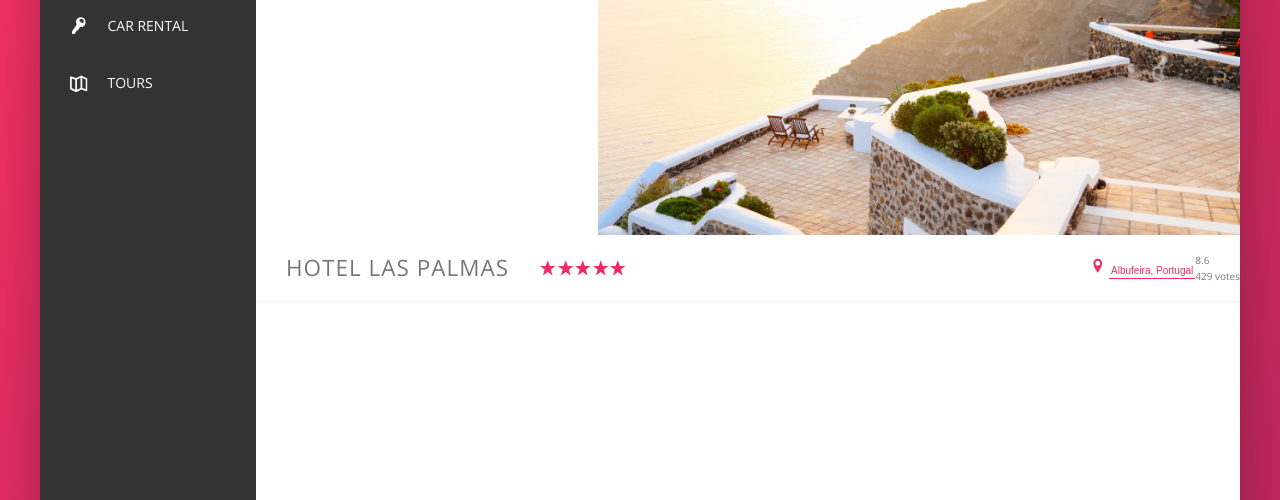
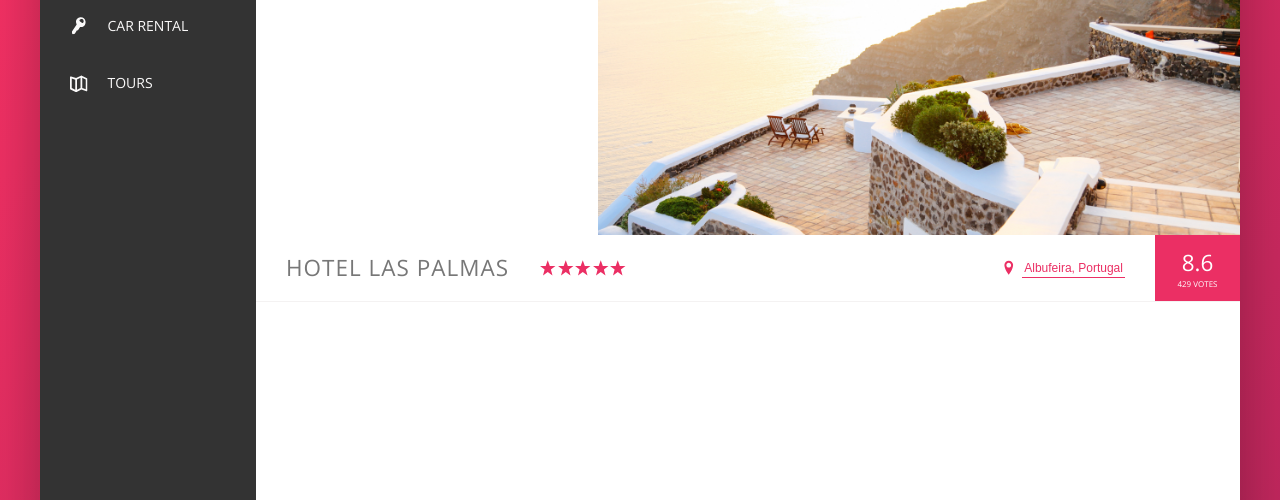
Before and after one commit to BradleyMurrell/Trillo, a website: page index.html in a window 1280 px wide. Shown: the part 300-800 px from the top of the page. Drawn offline with nearby package versions, Linux system fonts and the light colour scheme.

Commit message:
Style hotel overview content

```diff
--- a/sass/_components.scss
+++ b/sass/_components.scss
@@ -234,19 +234,37 @@
     }
 
     &__location {
+        font-size: 1.2rem;
+        display: flex;
+        vertical-align: center;
+    }
 
+    &__icon-location {
+        margin-right: .5rem;
     }
 
     &__rating {
+        background-color: var(--color-primary);
+        color: #fff;
+        margin-left: 3rem;
+        padding: 0 2.25rem;
+        align-self: stretch;
 
+        display: flex;
+        flex-direction: column;
+        align-items: center;
+        justify-content: center;
     }
 
     &__rating-average {
-
+        font-size: 2.25rem;
+        font-weight: 300;
+        margin-bottom: -3px;
     }
 
     &__rating-count {
-
+        font-size: .8rem;
+        text-transform: uppercase;
     }
 }
 
```
Also changed, not shown: css/style.css.
